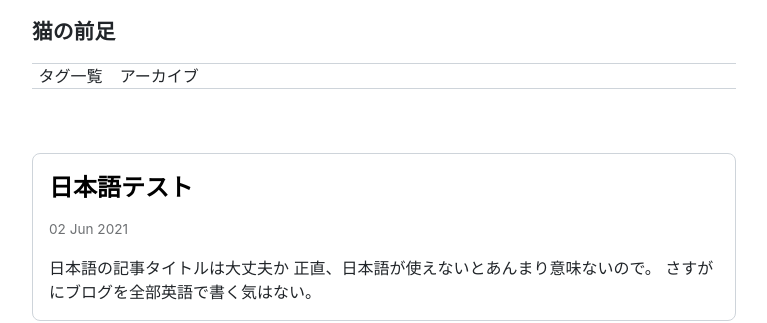
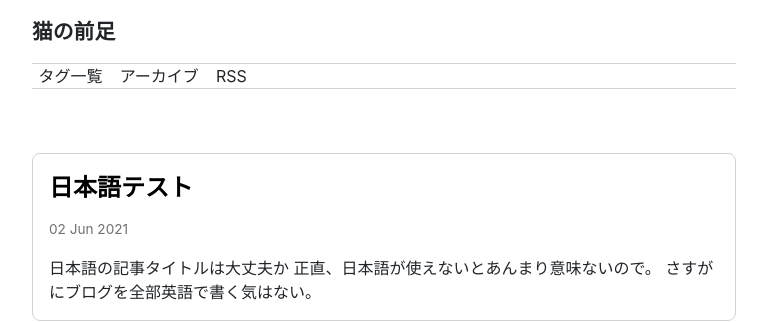
Before and after one commit to yncat/yncat.github.io, a Jekyll site: the page built from index.html, in a window 1280 px wide. Shown: the top 323 px of the page, without its empty margins (256-1023 px from the left). Built offline with Jekyll 4.4.1, drawn with Linux system fonts in a browser that asks for light colours; nearby versions of some CDN libraries.

Commit message:
add rss lin to the nav bar

```diff
--- a/_data/navigation.yml
+++ b/_data/navigation.yml
@@ -2,3 +2,5 @@
   url: /tags/
 - title: アーカイブ
   url: /archive/
+- title: RSS
+  url: feed.xml
```
